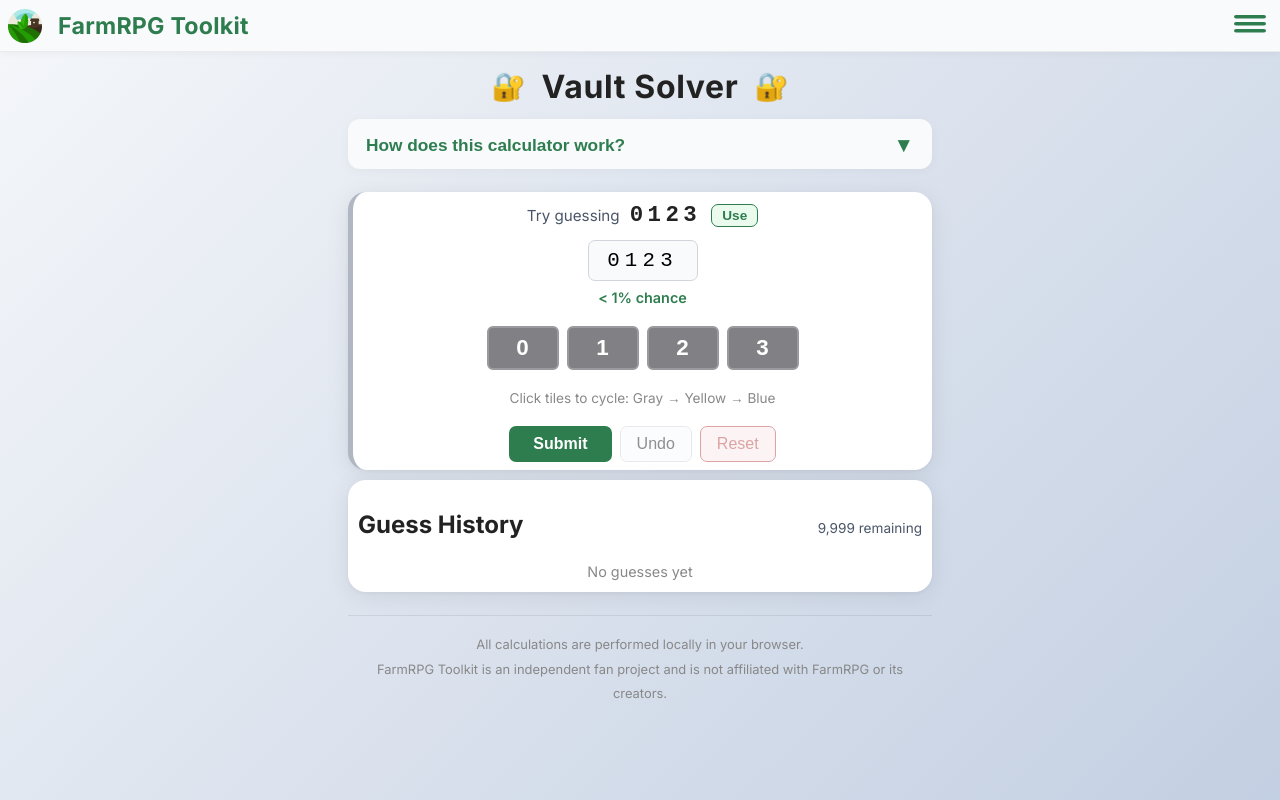
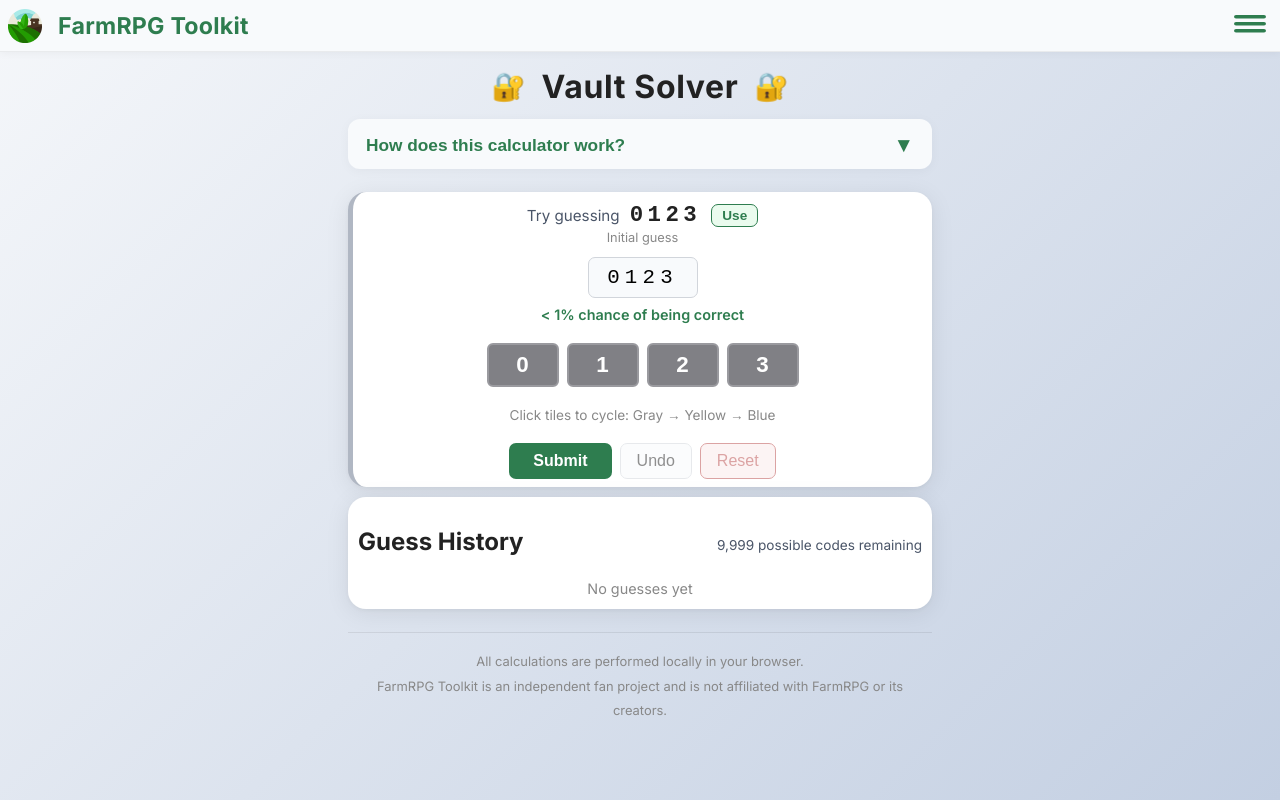
Before and after one commit to LexOsrs/farmrpg-toolkit, a React (Vite) app: page /vault in a window 1280 px wide. Both pictures are taken after a click on the button "Use". Built offline with nearby package versions, Linux system fonts and the light colour scheme.

Commit message:
Feedback

```diff
--- a/src/calculators/vault.ts
+++ b/src/calculators/vault.ts
@@ -9,6 +9,7 @@
 export interface VaultSolverResult {
   remainingCount: number;
   suggestedGuess: string;
+  suggestedIsCandidate: boolean;
   solved: boolean;
   impossible: boolean;
 }
@@ -154,6 +155,8 @@
     const isCandidate = candidateSet.has(guess);
 
     // Rank: 1) higher entropy (lower sum), 2) lower max bucket, 3) prefer candidates
+    // Preferring candidates is a free tiebreaker: if partition quality is equal,
+    // a candidate guess might solve immediately, saving a guess.
     if (
       entropySum < bestEntropy ||
       (entropySum === bestEntropy && maxBucket < bestMaxBucket) ||
@@ -174,6 +177,7 @@
     return {
       remainingCount: 9999,
       suggestedGuess: '0123',
+      suggestedIsCandidate: true,
       solved: false,
       impossible: false,
     };
@@ -189,6 +193,7 @@
     return {
       remainingCount: candidates.length,
       suggestedGuess: lastGuess.guess,
+      suggestedIsCandidate: true,
       solved: true,
       impossible: false,
     };
@@ -198,6 +203,7 @@
     return {
       remainingCount: 0,
       suggestedGuess: '',
+      suggestedIsCandidate: false,
       solved: false,
       impossible: true,
     };
@@ -207,15 +213,18 @@
     return {
       remainingCount: 1,
       suggestedGuess: candidates[0]!,
+      suggestedIsCandidate: true,
       solved: false,
       impossible: false,
     };
   }
 
+  const candidateSet = new Set(candidates);
   const suggested = pickBestGuess(candidates);
   return {
     remainingCount: candidates.length,
     suggestedGuess: suggested,
+    suggestedIsCandidate: candidateSet.has(suggested),
     solved: false,
     impossible: false,
   };
--- a/src/pages/VaultSolver/VaultSolver.module.css
+++ b/src/pages/VaultSolver/VaultSolver.module.css
@@ -10,6 +10,11 @@
   font-size: 1.7em;
 }
 
+.suggestionBlock {
+  text-align: center;
+  margin-bottom: 12px;
+}
+
 .suggestionLabel {
   font-size: 0.95em;
   color: var(--color-text-muted);
@@ -20,7 +25,12 @@
   align-items: center;
   justify-content: center;
   gap: 10px;
-  margin-bottom: 12px;
+}
+
+.suggestionHint {
+  font-size: 0.8em;
+  color: var(--color-text-dim);
+  margin-top: 2px;
 }
 
 .suggestedGuess {
@@ -201,8 +211,8 @@
 
 .chanceBadgeZero {
   font-size: 0.9em;
-  font-weight: 600;
-  color: var(--color-loss);
+  font-weight: 500;
+  color: var(--color-text-muted);
   text-align: center;
 }
 
--- a/src/pages/VaultSolver/VaultSolver.tsx
+++ b/src/pages/VaultSolver/VaultSolver.tsx
@@ -105,6 +105,7 @@
           </div>
         )}
         {!result.solved && !result.impossible && (
+          <div className={styles.suggestionBlock}>
             <div className={styles.suggestedRow}>
               <span className={styles.suggestionLabel}>Try guessing</span>
               <span className={styles.suggestedGuess}>{result.suggestedGuess}</span>
@@ -118,6 +119,16 @@
               >
                 Use
               </button>
+            </div>
+            <div className={styles.suggestionHint}>
+              {guesses.length === 0
+                ? 'Initial guess'
+                : result.remainingCount === 1
+                  ? 'Only possible code'
+                  : result.suggestedIsCandidate
+                    ? 'Could be the code'
+                    : 'Elimination guess — narrows down possibilities'}
+            </div>
           </div>
         )}
 
@@ -141,8 +152,8 @@
           {successChance !== null && (
             <div className={successChance > 0 ? (styles.chanceBadge ?? '') : (styles.chanceBadgeZero ?? '')}>
               {successChance > 0
-                ? `${successChance < 1 ? '< 1' : Math.round(successChance)}% chance`
-                : 'Not a possible code'}
+                ? `${successChance < 1 ? '< 1' : Math.round(successChance)}% chance of being correct`
+                : 'Already eliminated — won\'t be the code'}
             </div>
           )}
 
@@ -200,7 +211,7 @@
           <h2>Guess History</h2>
           {!result.solved && !result.impossible && (
             <span className={styles.remainingText}>
-              {formatNumber(result.remainingCount)} remaining
+              {formatNumber(result.remainingCount)} possible codes remaining
             </span>
           )}
         </div>
```
Lines whose indentation alone changed are shown as unchanged.
